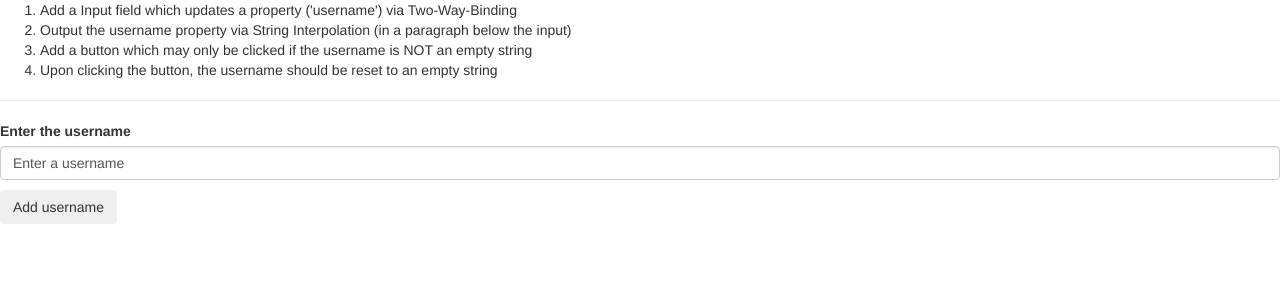
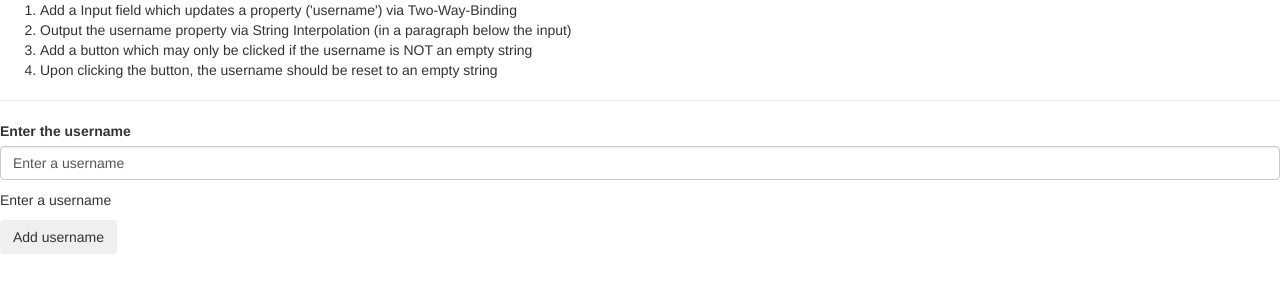
Before and after one commit to salomao91/assignment2_binding_basics, an Angular app: page / in a window 1280 px wide. Shown: the top 300 px of the page. Built offline with nearby package versions, Linux system fonts and the light colour scheme.

Commit message:
2. Output the username property via String Interpolation (in a paragraph below the input)

```diff
--- a/src/app/app.component.html
+++ b/src/app/app.component.html
@@ -10,4 +10,6 @@
 <label for="username">Enter the username</label>
 <p><input type="text" class="form-control" [(ngModel)] = "username"></p>
 
+<p>{{ username }}</p>
+
 <button class="btn btn primary" (click) = "onCreateUsername()">Add username</button>
```
